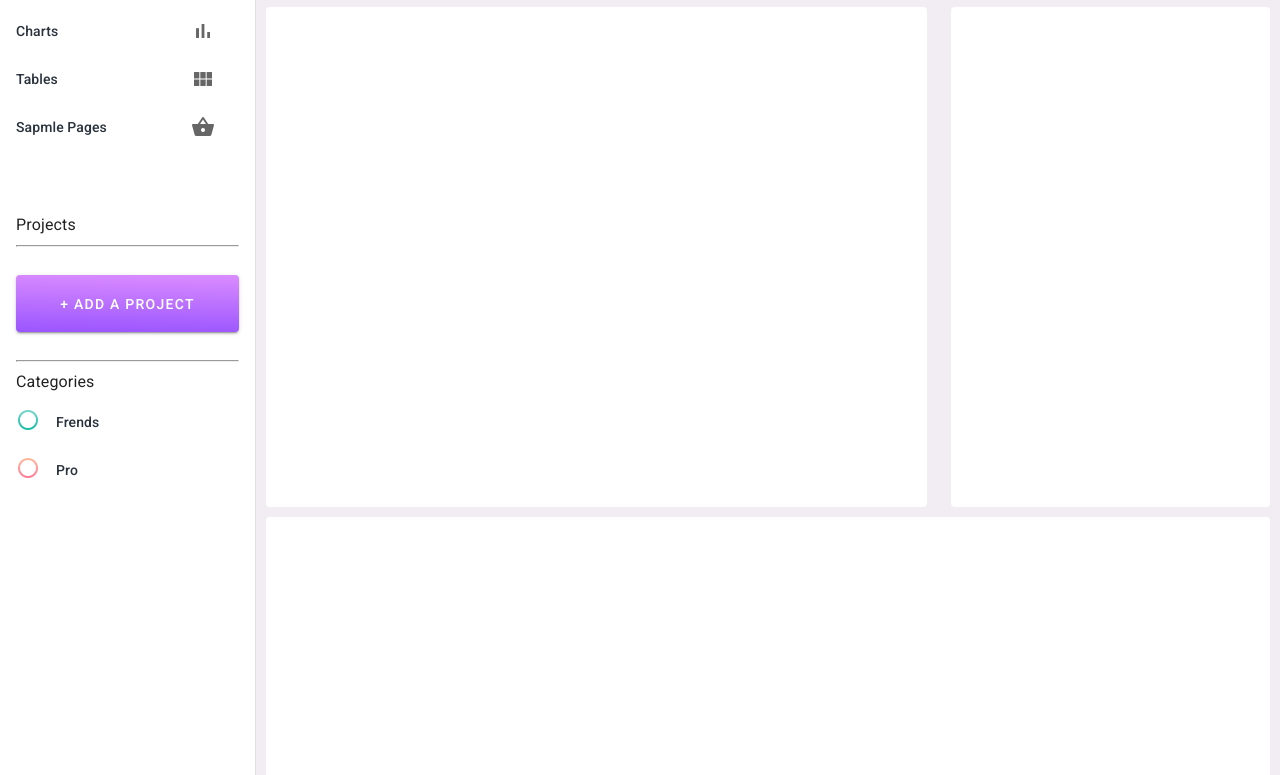
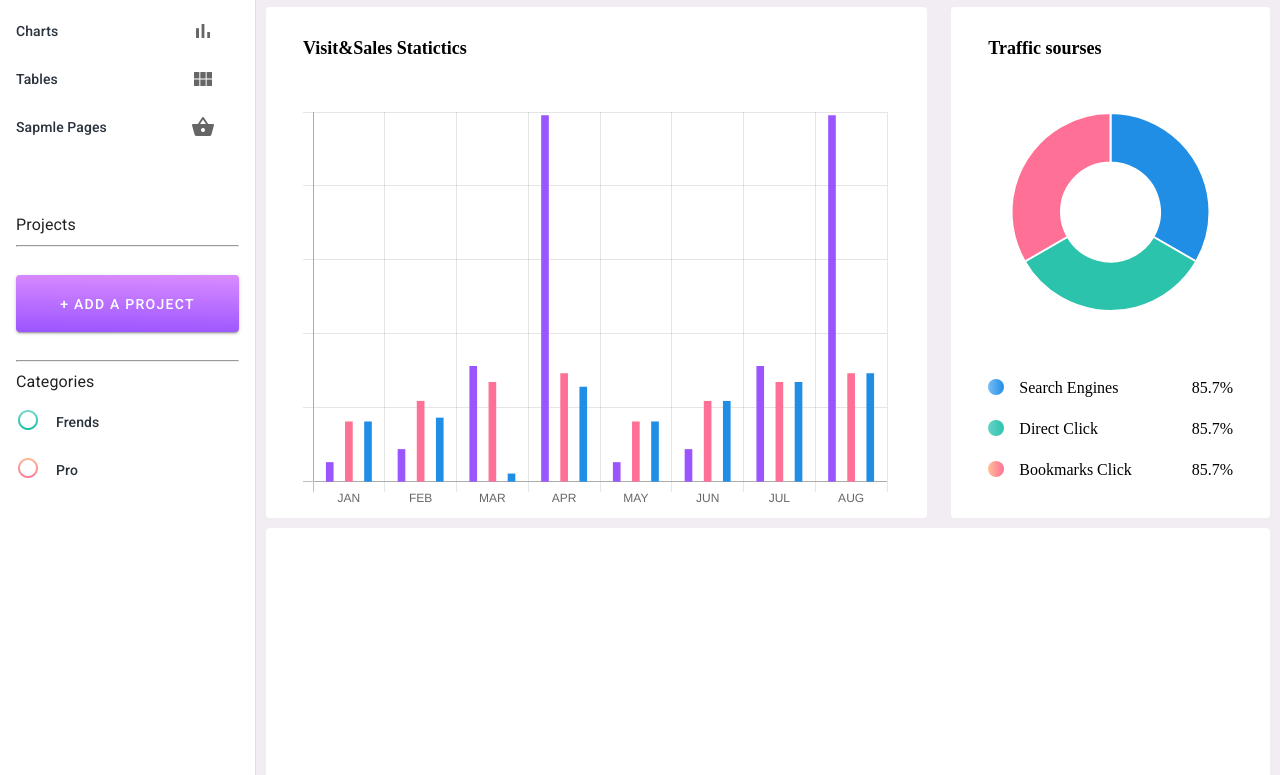
Before and after one commit to paulohloblin/Lab_13, a website: page app/index.html in a window 1280 px wide. Shown: the part 325-1100 px from the top of the page. Drawn offline with nearby package versions, Linux system fonts and the light colour scheme.

Commit message:
Графіки.

```diff
--- a/app/index.html
+++ b/app/index.html
@@ -7,6 +7,7 @@
     <link rel="stylesheet" href="https://fonts.googleapis.com/icon?family=Material+Icons">
     <link href="https://fonts.googleapis.com/css?family=Roboto:300,400,500" rel="stylesheet">
     <title>Purple</title>
+    <script  src="https://cdn.jsdelivr.net/npm/chart.js@2.8.0"></script>
 </head>
 
 <body>
@@ -170,8 +171,20 @@
                     </section>
                 </section>
                 <section class="mdc-layout-grid__inner">
-                    <section class="stats mdc-layout-grid__cell--span-8"></section>
-                    <section class="sourses mdc-layout-grid__cell--span-4"></section>
+                    <section class="stats mdc-layout-grid__cell--span-8">
+                        <b style="font-size:18px; font-family: Ubuntu;">Visit&Sales Statictics</b>
+                        <div style="clear:both; position: relative; height: 400px; width:100%; margin:auto; top:53px"><canvas id="stats" width="100%" height="100%"></canvas></div>
+                    </section>
+                    <section class="sourses mdc-layout-grid__cell--span-4">
+                      <b style="font-size:18px; font-family: Ubuntu;">Traffic sourses</b>
+                        <div style="clear:both; position: relative; height: 200px; width:100%; margin:auto; top:53px"><canvas id="sourses" width="100%" height="100%"></canvas></div>
+                        <div  style="position: relative; top:120px; width:100%">
+                          <div><div class="legendico1"></div>Search Engines<span class="percentage">85.7%</span></div>
+                           <div style="margin-top: 23px;"><div class="legendico2"></div>Direct Click<span class="percentage">85.7%</span></div>
+                            <div style="margin-top: 23px;"><div class="legendico3"></div>Bookmarks Click<span class="percentage">85.7%</span></div>
+                          </div>
+                    </section>
+
                 </section>
                 <section class="mdc-layout-grid__inner">
                     <section class="tickets mdc-layout-grid__cell--span-12"></section>
--- a/app/js/scripts.js
+++ b/app/js/scripts.js
@@ -20,4 +20,71 @@ logo.style.setProperty('--logomargin', ((topbarheight)-40)/2 + 'px');
 
 textfieldicon.style.setProperty('--textfieldicon', ((56)-24)/2 + 'px');
 
+var ctx = document.getElementById('sourses').getContext('2d');
+var chart = new Chart(ctx, {
+    type: 'doughnut',
+    data: {
+      labels: ["Search Engines", "Direct Click", "Bookmarks Click"],
+      datasets: [
+        {
+          label: "Traffic sources",
+          backgroundColor: ["rgb(33,142,229)", "rgb(44,195,173)","#fe7096"],
+          data: [33,33,33]
+        }
+      ]
+    },
+    options: {
+        legend: {
+            display: false
+        },
+      title: {
+        display: false
+      },
+      responsive: true,
+      maintainAspectRatio:false
+    }
+});
+
+var ctx = document.getElementById('stats').getContext('2d');
+var chart = new Chart(ctx, {
+    type: 'bar',
+    data: {
+      labels: ["JAN", "FEB", "MAR", "APR","MAY","JUN","JUL","AUG"],
+      datasets: [
+        {
+          label: "CHN",
+          backgroundColor: "#9a55ff",
+          data: [133,221,783,2478,133,221,783,2478],
+        }, {
+          label: "USA",
+          backgroundColor: "#fe7096",
+          data: [408,547,675,734,408,547,675,734]
+        }, {
+            label: "UK",
+            backgroundColor: "rgb(33,142,229)",
+            data: [408,434,56,643,408,547,675,734]
+          }
+      ]
+    },
+    options: {
+        legend: {
+            display: false
+        },
+      title: {
+        display: false
+      },
+      scales: {
+        xAxes: [{
+            barPercentage: 0.4
+        }],
+        yAxes: [{
+            ticks: {
+                display: false
+            }
+
+        }]
+    },
+      maintainAspectRatio:false
+    }
+});
 console.log("Script finished");
--- a/app/scss/styles.scss
+++ b/app/scss/styles.scss
@@ -16,7 +16,7 @@ $shaperadius: 4px;
 
 :root{
     --smallsectheight: 200px;
-    --largesectheight: 500px;
+    --largesectheight: 480px;
     --text:15px;
     --toppadding: 5px;
     --textfieldicon: 5px;
@@ -306,15 +306,58 @@ section.online {
 }
 
 section.stats {
+    position: relative;
+    padding-left: 37px;
+    padding-right: 37px;
+    padding-top: 31px;
     background-color:$nav;
     height: var(--largesectheight);
     @include mdc-shape-radius($shaperadius);
 }
 
 section.sourses {
+    position: relative;
+    padding-left: 37px;
+    padding-right: 37px;
+    padding-top: 31px;
     background-color:$nav;
     height: var(--largesectheight);
     @include mdc-shape-radius($shaperadius);
+}
+
+.legendico1{
+    width: 16px;
+    height: 16px;
+    background-color:black;
+    background-image:linear-gradient(to right, rgb(120,189,244) 0%, rgb(33,142,229) 100%);
+    float: left;
+    margin-right: 15px;
+    @include mdc-shape-radius(8px);
+}
+
+.legendico2{
+    width: 16px;
+    height: 16px;
+    background-color:black;
+    background-image:linear-gradient(to right, rgb(103,210,198) 0%, rgb(44,195,173) 100%);
+    float: left;
+    margin-right: 15px;
+    @include mdc-shape-radius(8px);
+}
+
+.legendico3{
+    width: 16px;
+    height: 16px;
+    background-color:black;
+    background-image: linear-gradient(to right, #ffbf96 0%, #fe7096 100%);
+    float: left;
+    margin-right: 15px;
+    @include mdc-shape-radius(8px);
+}
+.percentage{
+    float:right;
+    position: absolute;
+    right:0;
 }
 
 section.tickets {
--- a/package.json
+++ b/package.json
@@ -44,6 +44,7 @@
     "@material/shape": "^4.0.0",
     "@material/textfield": "^4.0.0",
     "@material/top-app-bar": "^4.0.0",
-    "@material/typography": "^4.0.0"
+    "@material/typography": "^4.0.0",
+    "chart.js": "^2.9.3"
   }
 }
--- a/webpack.config.js
+++ b/webpack.config.js
@@ -41,7 +41,10 @@ module.exports = [{
           query: {
             presets: ['@babel/preset-env'],
           },
-        }
+        },
       ]
     },
+    externals: {
+      moment: 'moment'
+  }
   }];
```
Also changed, not shown: app/js/es2015.js (+39 -0 lines), dist/css/styles.css, 1 other file.
